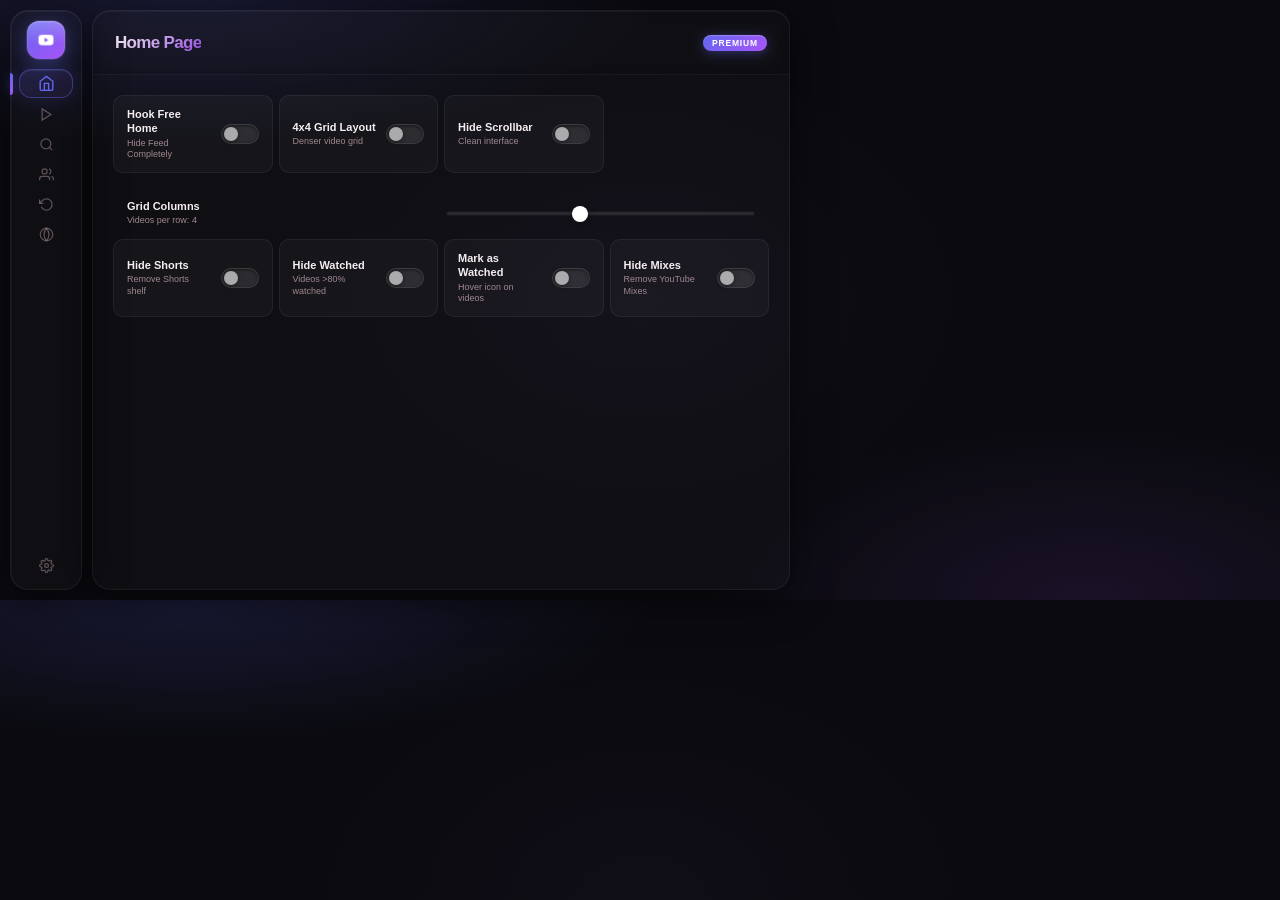
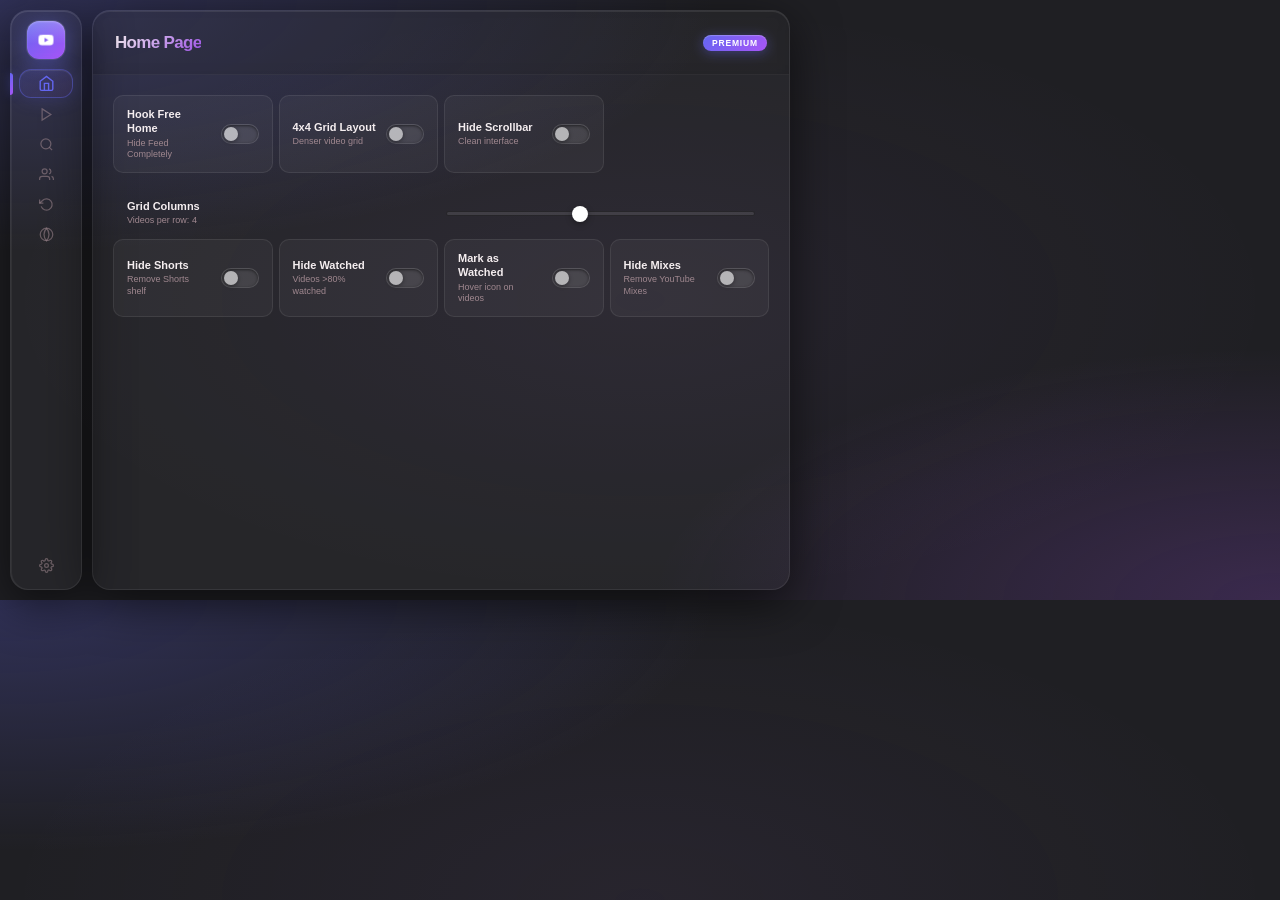

feat: implement glassmorphic UI, drag & drop organizer, google drive backup, and channel scan optimizations

--- a/src/popup/popup.css
+++ b/src/popup/popup.css
@@ -92,15 +92,15 @@ body {
   width: 800px; height: 600px;
   font-family: 'Inter', sans-serif;
   font-size: 14px;
-  background: var(--bg-primary);
+  background: rgba(20, 19, 24, 0.95);
   color: var(--text-1);
   overflow: hidden;
   -webkit-font-smoothing: antialiased;
   -moz-osx-font-smoothing: grayscale;
   background-image:
-    radial-gradient(ellipse 60% 40% at 15% 0%, rgba(99, 102, 241, 0.16) 0%, transparent 60%),
-    radial-gradient(ellipse 50% 50% at 85% 100%, rgba(168, 85, 247, 0.1) 0%, transparent 60%),
-    radial-gradient(ellipse 40% 60% at 50% 50%, rgba(192, 132, 252, 0.03) 0%, transparent 70%);
+    radial-gradient(ellipse 80% 60% at 0% 0%, rgba(99, 102, 241, 0.25) 0%, transparent 70%),
+    radial-gradient(ellipse 70% 60% at 100% 100%, rgba(168, 85, 247, 0.2) 0%, transparent 70%),
+    radial-gradient(ellipse 50% 50% at 50% 50%, rgba(192, 132, 252, 0.05) 0%, transparent 100%);
   animation: popup-enter 0.28s var(--ease-snap) both;
 }
 
@@ -112,8 +112,8 @@ body {
 /* ─── Sidebar ─── */
 .sidebar {
   width: 72px;
-  background: rgba(255, 255, 255, 0.018);
-  border: 1px solid rgba(255, 255, 255, 0.055);
+  background: rgba(255, 255, 255, 0.03);
+  border: 1px solid rgba(255, 255, 255, 0.08);
   border-radius: 18px;
   display: flex;
   flex-direction: column;
@@ -121,12 +121,12 @@ body {
   padding: 10px 0;
   z-index: 10;
   flex-shrink: 0;
-  backdrop-filter: blur(24px);
-  -webkit-backdrop-filter: blur(24px);
+  backdrop-filter: blur(40px);
+  -webkit-backdrop-filter: blur(40px);
   box-shadow:
-    0 8px 40px rgba(0,0,0,0.5),
-    inset 0 1px 0 rgba(255,255,255,0.06),
-    inset 1px 0 0 rgba(255,255,255,0.03);
+    0 12px 48px rgba(0,0,0,0.6),
+    inset 0 1px 0 rgba(255,255,255,0.1),
+    inset 1px 0 0 rgba(255,255,255,0.05);
 }
 
 .sidebar-header { margin-bottom: 10px; }
@@ -210,15 +210,15 @@ body {
 /* ─── Main content ─── */
 .content {
   flex: 1; display: flex; flex-direction: column;
-  background: rgba(255, 255, 255, 0.018);
-  border: 1px solid rgba(255, 255, 255, 0.055);
+  background: rgba(255, 255, 255, 0.03);
+  border: 1px solid rgba(255, 255, 255, 0.08);
   border-radius: 18px;
   overflow: hidden;
-  backdrop-filter: blur(24px);
-  -webkit-backdrop-filter: blur(24px);
+  backdrop-filter: blur(40px);
+  -webkit-backdrop-filter: blur(40px);
   box-shadow:
-    0 8px 40px rgba(0,0,0,0.5),
-    inset 0 1px 0 rgba(255,255,255,0.06);
+    0 12px 48px rgba(0,0,0,0.6),
+    inset 0 1px 0 rgba(255,255,255,0.1);
   position: relative;
 }
 
@@ -294,14 +294,14 @@ body {
 /* ─── Section cards ─── */
 .settings-section {
   margin-bottom: 14px;
-  background: linear-gradient(145deg, rgba(255,255,255,0.04) 0%, rgba(255,255,255,0.025) 100%);
+  background: linear-gradient(145deg, rgba(255,255,255,0.05) 0%, rgba(255,255,255,0.02) 100%);
   border-radius: 16px;
-  border: 1px solid rgba(255, 255, 255, 0.065);
+  border: 1px solid rgba(255, 255, 255, 0.08);
   box-shadow:
-    inset 0 1px 0 rgba(255,255,255,0.06),
-    0 4px 24px rgba(0,0,0,0.25);
-  backdrop-filter: blur(16px);
-  -webkit-backdrop-filter: blur(16px);
+    inset 0 1px 0 rgba(255,255,255,0.1),
+    0 8px 32px rgba(0,0,0,0.3);
+  backdrop-filter: blur(30px);
+  -webkit-backdrop-filter: blur(30px);
   transition: border-color 0.25s ease, box-shadow 0.25s ease;
   overflow: hidden;
 }
@@ -410,8 +410,8 @@ body {
   display: flex; align-items: center;
   justify-content: space-between;
   padding: 11px 13px; gap: 10px;
-  background: rgba(255,255,255,0.03);
-  border: 1px solid rgba(255,255,255,0.06);
+  background: rgba(255,255,255,0.04);
+  border: 1px solid rgba(255,255,255,0.08);
   border-radius: 10px;
   transition: all 0.18s var(--ease-smooth);
   min-height: 52px;
